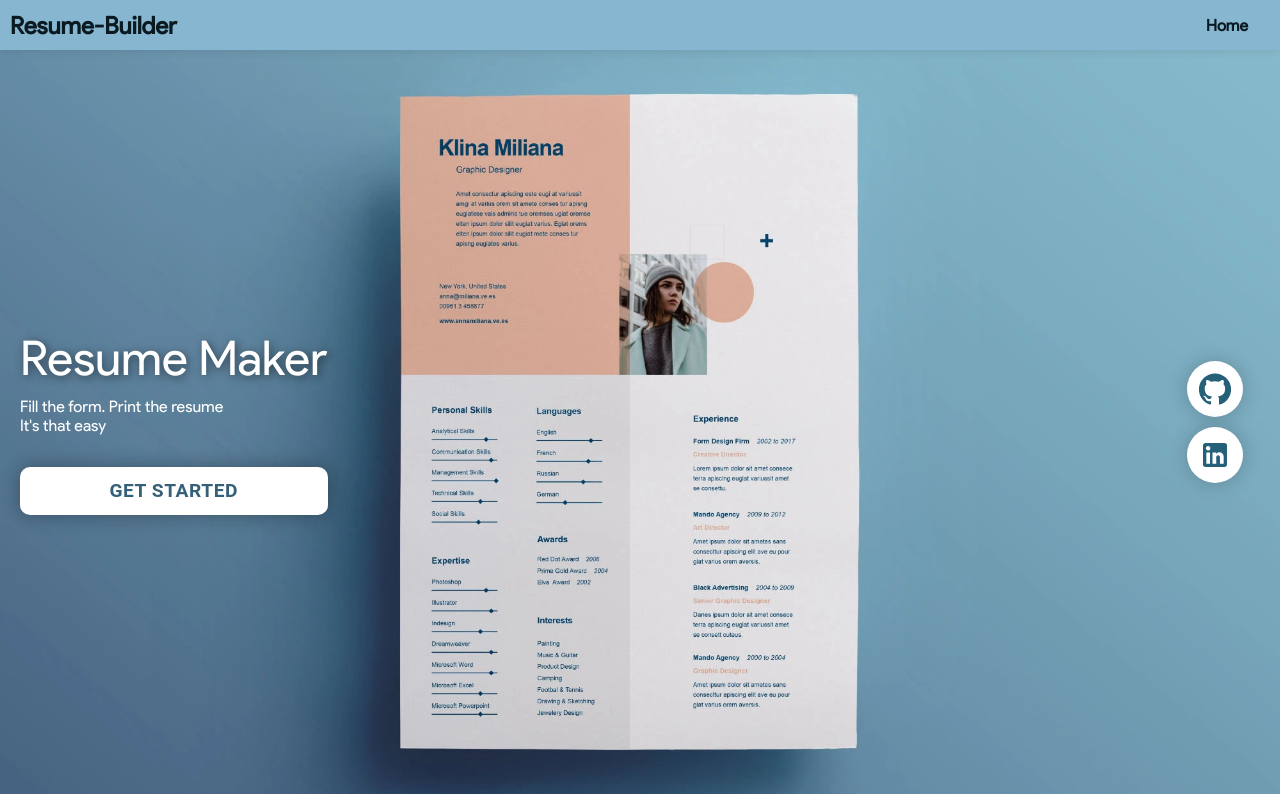
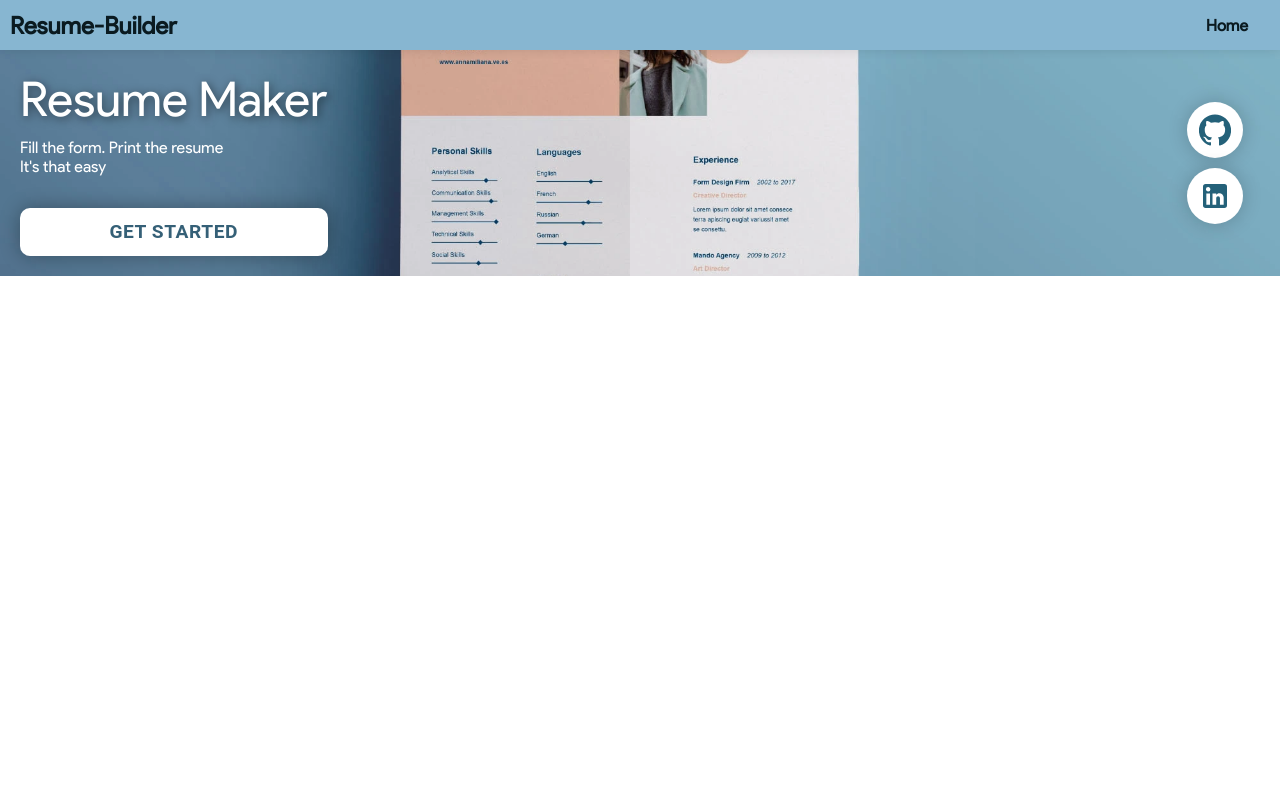
Before and after one commit to SBhattacharya45/resume-builder, a React (Create React App) app: page / in a window 1280 px wide. Built offline with nearby package versions, Linux system fonts and the light colour scheme; what @react-pdf/renderer would draw is missing.

Commit message:
small fix

```diff
--- a/src/components/LandingPage/LandingPage.css
+++ b/src/components/LandingPage/LandingPage.css
@@ -1,7 +1,7 @@
 
 .landingPage{
     background-image: url('../../assets/Resume_image.webp');
-    height: 93vh;
+    height: calc(100% - 50px);
     width: 100%;
     background-position: center;
     background-repeat: no-repeat;
```
